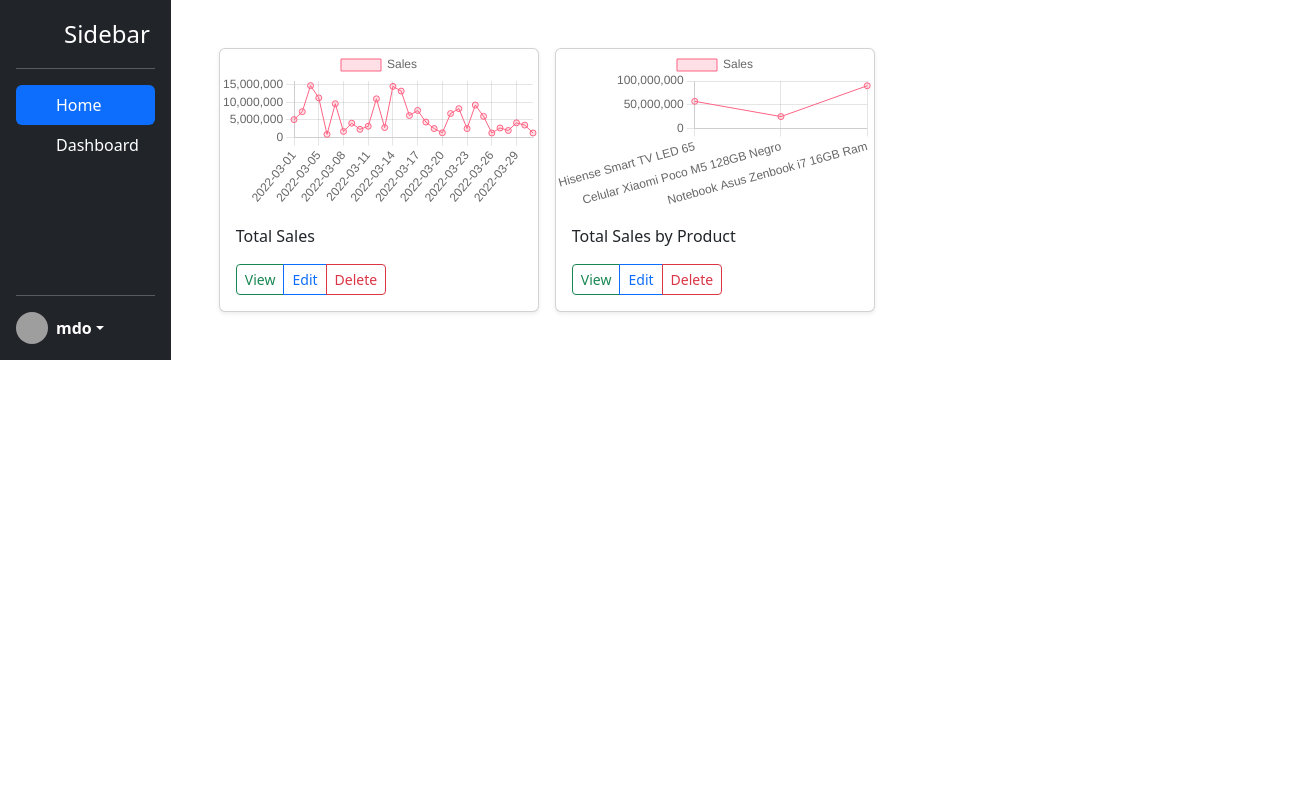
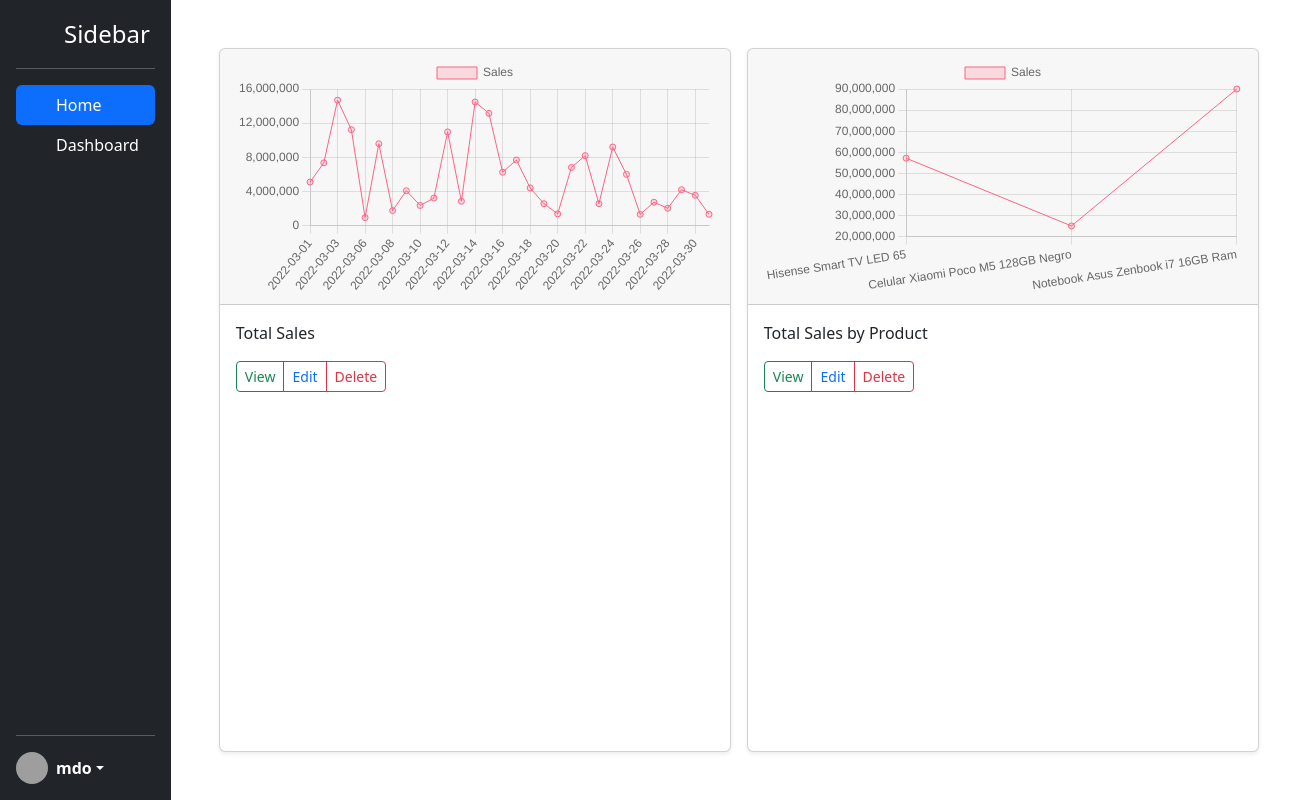
Before and after one commit to VictorGonzalezGomez/proyecto-final-frontend, a React (Create React App) app in the folder proyecto-final-adl/: page / in a window 1280 px wide. Shown: the whole page, 1307 px wide, since content can reach past the window. Built offline with nearby package versions, Linux system fonts and the light colour scheme; grey boxes are pictures that could not be loaded.

Commit message:
fix: simplifying sidemenu

```diff
--- a/proyecto-final-adl/src/components/Charts.jsx
+++ b/proyecto-final-adl/src/components/Charts.jsx
@@ -27,13 +27,18 @@ export default function Charts() {
     );
 
     return (
-        <div className="d-flex flex-wrap gap-3 justify-content-center p-5 m-0">
+        <div className="d-flex gap-3 justify-content-center p-5 m-0 min-vh-100">
 
           {charts[0]?.data?.labels?.length !== 0 ? charts.map((chart) => (
-            <div className="card shadow-sm" key={chart.id} style={{ width: "20rem" }}>
+            <div className="card shadow-sm" key={chart.id} style={{ width: "32rem" }}>
+              <div className="card-header">
                 <Line data={chart.data}/>
+              </div>
               <div className="card-body">
-                <p className="card-text">{chart.title}</p>
+                <p className="card-text">
+                  {chart.title}
+                </p>
+
                 <div className="d-flex justify-content-between align-items-center">
                   <div className="btn-group">
                     <button type="button" className="btn btn-sm btn-outline-success">View</button>
--- a/proyecto-final-adl/src/components/Menu.jsx
+++ b/proyecto-final-adl/src/components/Menu.jsx
@@ -29,8 +29,6 @@ export default function Menu() {
         <strong>mdo</strong>
       </a>
       <ul className="dropdown-menu dropdown-menu-dark text-small shadow">
-        <li><a className="dropdown-item" href="/">New project...</a></li>
-        <li><a className="dropdown-item" href="/">Settings</a></li>
         <li><a className="dropdown-item" href="/">Profile</a></li>
         <li><hr className="dropdown-divider"/></li>
         <li><a className="dropdown-item" href="/">Sign out</a></li>
```
